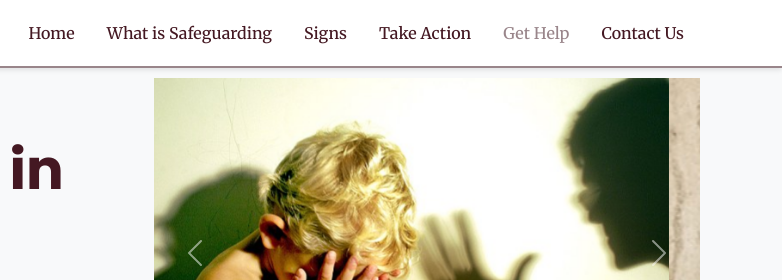
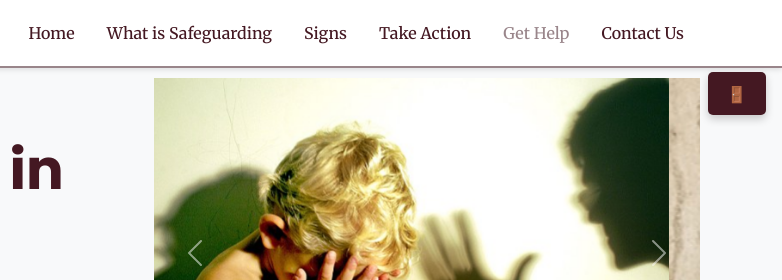
Before and after one commit to iismail06/Portfolio-Project-Safeguarding, a plain HTML site: page index.html in a window 1280 px wide. Shown: the top 280 px of the page, 498-1280 px from the left. Drawn offline with nearby package versions, Linux system fonts and the light colour scheme.

Commit message:
Add Quick Exit Button for enhanced user safety and privacy; update README and styles accordingly.

```diff
--- a/assets/css/style.css
+++ b/assets/css/style.css
@@ -376,11 +376,13 @@ footer .social-icons a:hover {
 .modal-title {
   font-weight: 600;
 }
+
 /* Custom modal styling */
 .custom-modal {
   background-color: #99858A;
   color: white;
 }
+
 h5.custom-modal {
   background-color: #99858A;
   color: white;
@@ -444,6 +446,34 @@ h5.custom-modal {
   border-color: #5E5F60;
 }
 
+/* Quick Exit Button */
+
+/* Wrapper for placement */
+.quick-exit-wrapper {
+  background-color: #f8f9fa;
+}
+
+/* Button styling */
+.quick-exit-btn {
+  position: fixed;
+  top: 4.5rem; /* Adjust depending on your navbar height */
+  right: 1rem;
+  z-index: 1050;
+  background-color: #441822;
+  color: white;
+  padding: 0.6rem 1.2rem;
+  border-radius: 5px;
+  font-weight: bold;
+  text-decoration: none;
+  box-shadow: 0 4px 8px rgba(0, 0, 0, 0.2);
+  transition: background-color 0.3s ease;
+}
+
+.quick-exit-btn:hover {
+  background-color: #99858A;
+  color: white;
+}
+
 
 /* media queries */
 
@@ -453,6 +483,7 @@ h5.custom-modal {
     padding: 1rem;
   }
 }
+
 /* Tablet size and up */
 @media (max-width: 768px) {
   #what-is-safeguarding {
--- a/index.html
+++ b/index.html
@@ -23,6 +23,8 @@
 
 <body class="d-flex flex-column min-vh-100" data-bs-spy="scroll" data-bs-target="#navbar" data-bs-offset="80"
     tabindex="0">
+
+
     <!-- Navbar -->
     <nav id="navbar" class="navbar navbar-expand-lg fixed-top">
         <div class="container">
@@ -58,6 +60,10 @@
             </div>
         </div>
     </nav>
+    <!-- Quick Exit Button -->
+    <a href="https://www.bbc.co.uk/weather" id="quickExitBtn" class="quick-exit-btn" aria-label="Quick exit to BBC Weather">
+        🚪
+    </a>
 
     <!-- Hero Section -->
     <header id="header" class="container section py-5">
@@ -135,7 +141,6 @@
     </header>
 
     <main>
-
         <!-- What is Safeguarding section -->
         <section class="container" id="what-is-safeguarding">
             <h2 class="text-center mb-4">What is Safeguarding?</h2>
@@ -159,7 +164,8 @@
                                 especially vulnerable people, to live safely, free from abuse and neglect.
                             </p>
                             <p>
-                            It applies in many settings including schools, healthcare, social care, and communities and
+                                It applies in many settings including schools, healthcare, social care, and communities
+                                and
                                 involves identifying risks, taking action, and creating safe environments for everyone.
                             </p>
 
@@ -675,6 +681,8 @@
     <script src="https://cdn.jsdelivr.net/npm/bootstrap@5.3.7/dist/js/bootstrap.bundle.min.js"
         integrity="sha384-ndDqU0Gzau9qJ1lfW4pNLlhNTkCfHzAVBReH9diLvGRem5+R9g2FzA8ZGN954O5Q"
         crossorigin="anonymous"></script>
+
+
 </body>
 
 </html>
```
Also changed, not shown: 1 other file. Lines whose indentation alone changed are shown as unchanged.
